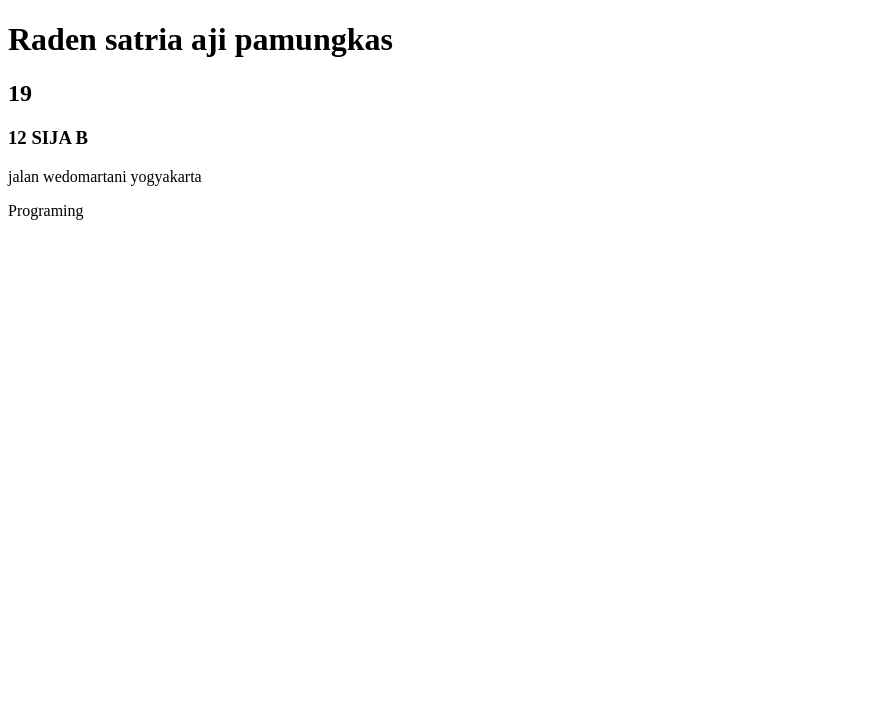
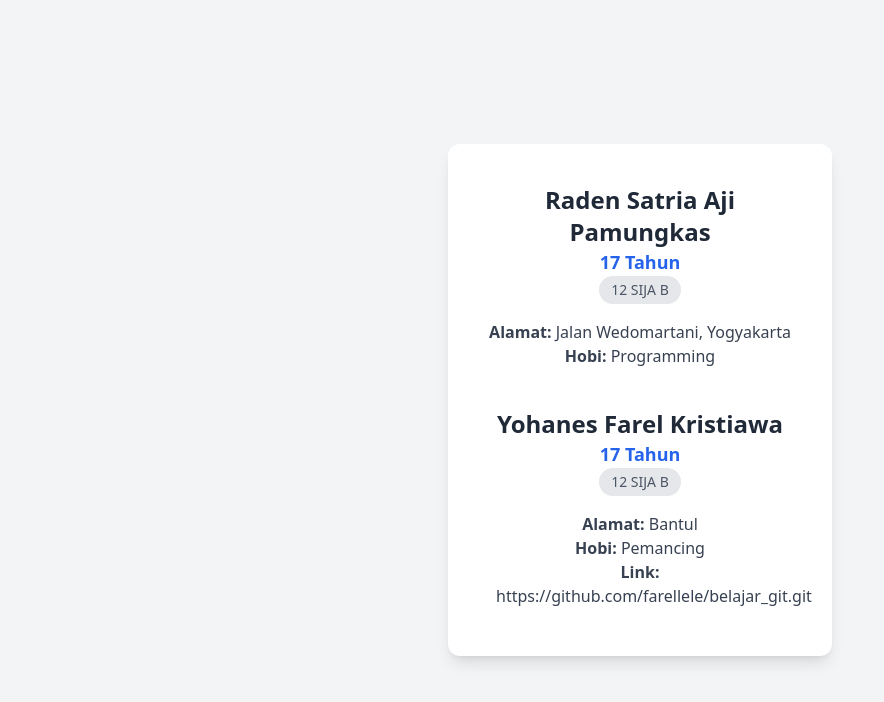
Before and after one commit to MRGOBS2/Belajar_Gitt, a plain HTML site: page index.html in a window 1280 px wide. Shown: the whole page, without its empty margins (0-884 px from the left). Drawn offline with nearby package versions, Linux system fonts and the light colour scheme.

Commit message:
Initial commit

```diff
--- a/index.html
+++ b/index.html
@@ -3,13 +3,32 @@
 <head>
     <meta charset="UTF-8">
     <meta name="viewport" content="width=device-width, initial-scale=1.0">
-    <title>Document</title>
+    <title>Profil Raden Satria Aji Pamungkas</title>
+    <script src="https://cdn.tailwindcss.com"></script>
 </head>
-<body>
-    <h1>Raden satria aji pamungkas</h1>
-    <h2>19</h2>
-    <h3>12 SIJA B</h3>
-    <p>jalan wedomartani yogyakarta</p>
-    <p>Programing</p>
+<body class="flex items-center justify-center min-h-screen bg-gray-100">
+
+    <div class="bg-white shadow-lg rounded-xl p-6 text-center max-w-sm">
+
+        <h1 class="text-2xl font-bold text-gray-800 mt-4">Raden Satria Aji Pamungkas</h1>
+        <h2 class="text-lg text-blue-600 font-semibold">17 Tahun</h2>
+        <h3 class="text-gray-600 text-sm bg-gray-200 px-3 py-1 rounded-full inline-block">12 SIJA B</h3>
+
+        <p class="text-gray-700 mt-4"><strong>Alamat:</strong> Jalan Wedomartani, Yogyakarta</p>
+        <p class="text-gray-700"><strong>Hobi:</strong> Programming</p>
+
+
+    <div class="bg-white  rounded-xl p-6 text-center max-w-sm">
+
+        <h1 class="text-2xl font-bold text-gray-800 mt-4">Yohanes Farel Kristiawa</h1>
+        <h2 class="text-lg text-blue-600 font-semibold">17 Tahun</h2>
+        <h3 class="text-gray-600 text-sm bg-gray-200 px-3 py-1 rounded-full inline-block">12 SIJA B</h3>
+
+        <p class="text-gray-700 mt-4"><strong>Alamat:</strong> Bantul</p>
+        <p class="text-gray-700"><strong>Hobi:</strong> Pemancing</p>
+        <p class="text-gray-700 "><strong>Link:</strong> https://github.com/farellele/belajar_git.git</p>
+
+    </div>
+
 </body>
 </html>
```
